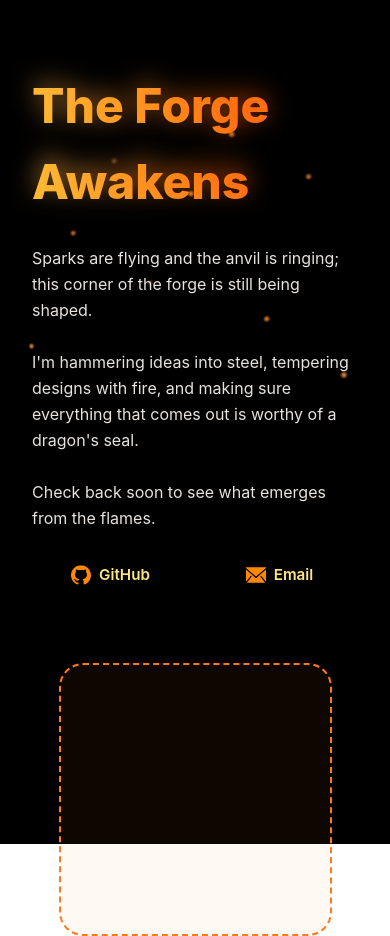
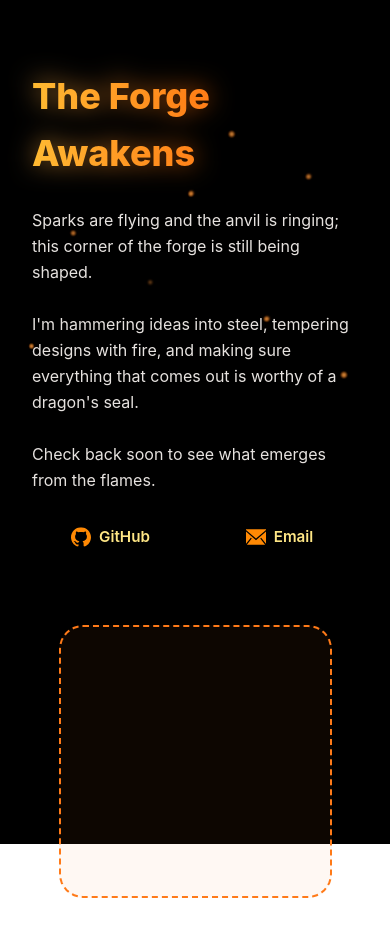
Before and after one commit to Kawtious/Zark-Forge, a Vue app: page / in a window 390 px wide. After the commit the page ends 898 px from the top, so only its background shows below. Built offline with nearby package versions, Linux system fonts and the light colour scheme; the HTML template or start-up script is replaced by a standard one.

Commit message:
Replace style with Tailwind classes

```diff
--- a/src/components/ForgeTitle.vue
+++ b/src/components/ForgeTitle.vue
@@ -5,69 +5,10 @@ const { title = 'The Forge Awakens' } = defineProps<{
 </script>
 
 <template>
-  <h1 class="title" :data-text="title">{{ title }}</h1>
+  <h1
+    :data-text="title"
+    class="animate-fire-glow after:animate-heat-shimmer relative z-0 bg-[linear-gradient(90deg,#ffcc33,#ff7a18,#ff3c00,#ff7a18,#ffcc33)] bg-[length:300%_300%] bg-clip-text text-[clamp(2.25rem,5vw,3rem)] font-extrabold text-transparent after:absolute after:inset-0 after:-z-10 after:bg-[linear-gradient(90deg,#ffb347,#ff6a00,#ff2e00)] after:bg-clip-text after:text-[clamp(2.25rem,5vw,3rem)] after:font-extrabold after:text-transparent after:opacity-80 after:blur-md after:content-[attr(data-text)]"
+  >
+    {{ title }}
+  </h1>
 </template>
-
-<style scoped>
-.title {
-  position: relative;
-  z-index: 0;
-
-  font-size: 3rem;
-  font-weight: 800;
-
-  background: linear-gradient(90deg, #ffcc33, #ff7a18, #ff3c00, #ff7a18, #ffcc33);
-  background-size: 300% 300%;
-  -webkit-background-clip: text;
-  -webkit-text-fill-color: transparent;
-
-  animation: fireGlow 6s ease infinite;
-}
-
-.title::after {
-  content: attr(data-text);
-  position: absolute;
-  inset: 0;
-  z-index: -1;
-
-  font-size: 3rem;
-  font-weight: 800;
-  line-height: 1.5;
-
-  background: linear-gradient(90deg, #ffb347, #ff6a00, #ff2e00);
-  -webkit-background-clip: text;
-  -webkit-text-fill-color: transparent;
-
-  filter: blur(12px);
-  opacity: 0.8;
-
-  animation: heatShimmer 3s ease-in-out infinite;
-}
-
-@keyframes heatShimmer {
-  0% {
-    transform: translateY(0) skewX(0deg);
-    opacity: 0.4;
-  }
-  50% {
-    transform: translateY(-2px) skewX(1deg);
-    opacity: 0.7;
-  }
-  100% {
-    transform: translateY(0) skewX(0deg);
-    opacity: 0.4;
-  }
-}
-
-@keyframes fireGlow {
-  0% {
-    background-position: 0 50%;
-  }
-  50% {
-    background-position: 100% 50%;
-  }
-  100% {
-    background-position: 0 50%;
-  }
-}
-</style>
```
